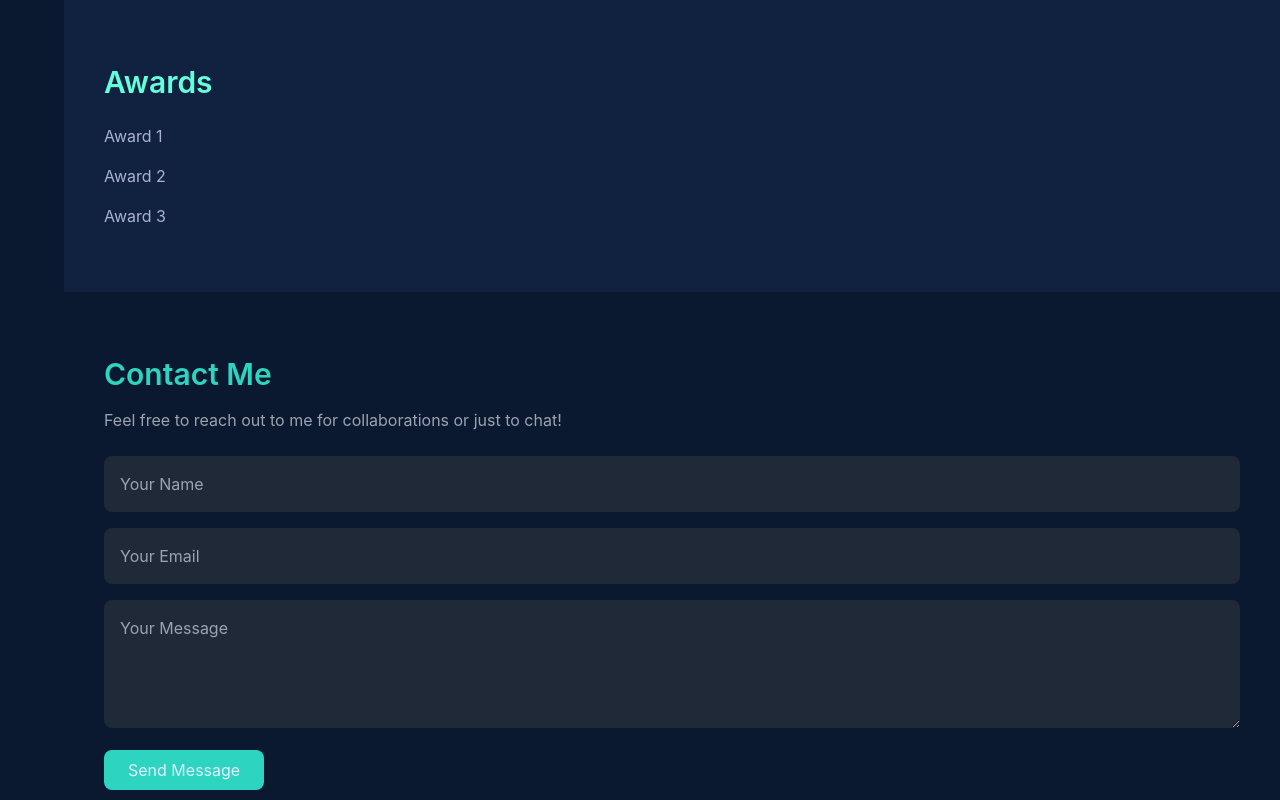
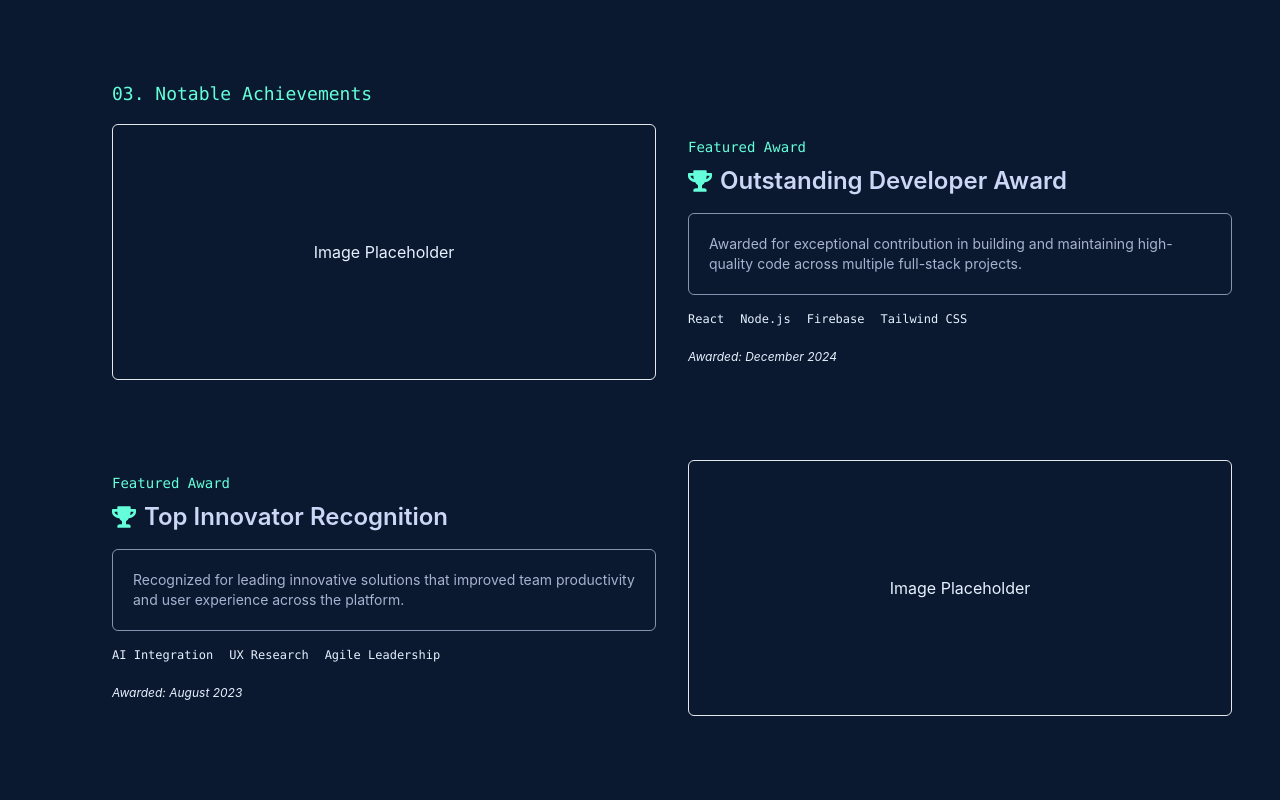
Before and after one commit to Pabelic1221/pabs-portfolio, a React (Create React App) app: page / in a window 1280 px wide. Shown: the part 2200-3000 px from the top of the page. Built offline with nearby package versions, Linux system fonts and the light colour scheme.

Commit message:
Refactor Awards and Contact components for improved layout, styling, and content clarity

```diff
--- a/src/App.js
+++ b/src/App.js
@@ -11,6 +11,7 @@ import Contact from './components/Contact';
 import Footer from './components/Footer';
 import SocialSidebar from './components/SocialSidebar';
 import EmailSidebar from './components/EmailSidebar';
+import Achieves from './components/Awards';
 
 function App() {
   useEffect(() => {
--- a/src/components/Awards.js
+++ b/src/components/Awards.js
@@ -1,29 +1,62 @@
 import React from 'react';
+import { FaTrophy } from 'react-icons/fa';
+
+const awards = [
+  {
+    title: 'Outstanding Developer Award',
+    description:
+      'Awarded for exceptional contribution in building and maintaining high-quality code across multiple full-stack projects.',
+    tech: ['React', 'Node.js', 'Firebase', 'Tailwind CSS'],
+    date: 'December 2024',
+  },
+  {
+    title: 'Top Innovator Recognition',
+    description:
+      'Recognized for leading innovative solutions that improved team productivity and user experience across the platform.',
+    tech: ['AI Integration', 'UX Research', 'Agile Leadership'],
+    date: 'August 2023',
+  },
+];
 
 function Awards() {
-  const awardList = ['Award 1', 'Award 2', 'Award 3'];
+  return (
+    <section className="py-20 px-6 sm:px-12 text-white" id="awards">
+      <div className="max-w-6xl mx-auto">
+        <h2 className="text-green text-lg font-mono mb-4">03. Notable Achievements</h2>
+        <div className="space-y-20">
+          {awards.map((award, index) => (
+            <div
+              key={index}
+              className={`flex flex-col md:flex-row ${
+                index % 2 !== 0 ? 'md:flex-row-reverse' : ''
+              } items-center gap-8`}
+              data-aos="fade-up"
+              data-aos-delay={index * 100}
+            >
+              <div className="md:w-1/2">
+                <div className="w-full h-64 bg-slate-800 rounded-md flex items-center justify-center text-slate-400 border border-slate-600">
+                  Image Placeholder
+                </div>
+              </div>
 
-  return (
-    <section className="py-16 text-white px-10 bg-light-navy" id="awards">
-      <div className="max-w-7xl mx-auto">
-        <h2
-          className="text-3xl font-semibold text-green"
-          data-aos="fade-up"
-        >
-          Awards
-        </h2>
-        <ul className="mt-6 space-y-4">
-          {awardList.map((award, index) => (
-            <li
-              key={index}
-              className="text-light-slate text-base"
-              data-aos="fade-up"
-              data-aos-delay={100 * (index + 1)} // staggered animation
-            >
-              {award}
-            </li>
+              <div className="md:w-1/2">
+                <p className="text-green text-sm font-mono mb-2">Featured Award</p>
+                <h3 className="text-2xl font-semibold text-lightest-slate mb-4 flex items-center gap-2">
+                  <FaTrophy className="text-green" /> {award.title}
+                </h3>
+                <div className="p-5 rounded-md text-sm text-light-slate border border-slate mb-4">
+                  {award.description}
+                </div>
+                <ul className="flex flex-wrap gap-x-4 gap-y-2 text-xs font-mono text-slate-400 mb-4">
+                  {award.tech.map((item, i) => (
+                    <li key={i}>{item}</li>
+                  ))}
+                </ul>
+                <span className="text-xs text-slate-500 italic">Awarded: {award.date}</span>
+              </div>
+            </div>
           ))}
-        </ul>
+        </div>
       </div>
     </section>
   );
--- a/src/components/Contact.js
+++ b/src/components/Contact.js
@@ -2,35 +2,24 @@ import React from 'react';
 
 function Contact() {
   return (
-    <section id="contact" className="py-16 text-white px-10">
-      <div className="max-w-7xl mx-auto">
-        <h2 className="text-3xl font-semibold text-teal-400">Contact Me</h2>
-        <p className="mt-4 text-gray-400 text-base">
-          Feel free to reach out to me for collaborations or just to chat!
-        </p>
-        <div className="mt-6 space-y-4">
-          <input
-            type="text"
-            placeholder="Your Name"
-            className="w-full p-4 bg-gray-800 text-white rounded-lg"
-          />
-          <input
-            type="email"
-            placeholder="Your Email"
-            className="w-full p-4 bg-gray-800 text-white rounded-lg"
-          />
-          <textarea
-            placeholder="Your Message"
-            className="w-full p-4 bg-gray-800 text-white rounded-lg h-32"
-          />
-          <button
-            type="button"
-            className="px-6 py-2 bg-teal-400 rounded-lg hover:bg-teal-500 transition-colors"
-          >
-            Send Message
-          </button>
-        </div>
-      </div>
+    <section
+      id="contact"
+      className="py-32 px-6 text-center text-light-slate"
+    >
+      <p className="text-green text-sm font-mono mb-4">04. What’s Next?</p>
+      <h2 className="text-4xl font-bold text-lightest-slate mb-6">
+        Get In Touch
+      </h2>
+      <p className="mb-12 max-w-xl mx-auto text-base text-slate-400 leading-relaxed">
+        Although I’m not currently looking for any new opportunities, my inbox is always open.
+        Whether you have a question or just want to say hi, I’ll try my best to get back to you!
+      </p>
+      <a
+        href="mailto:youremail@example.com"
+        className="inline-block border border-green text-green px-6 py-3 rounded-md font-mono text-sm hover:bg-green hover:bg-opacity-10 transition"
+      >
+        Say Hello
+      </a>
     </section>
   );
 }
```
